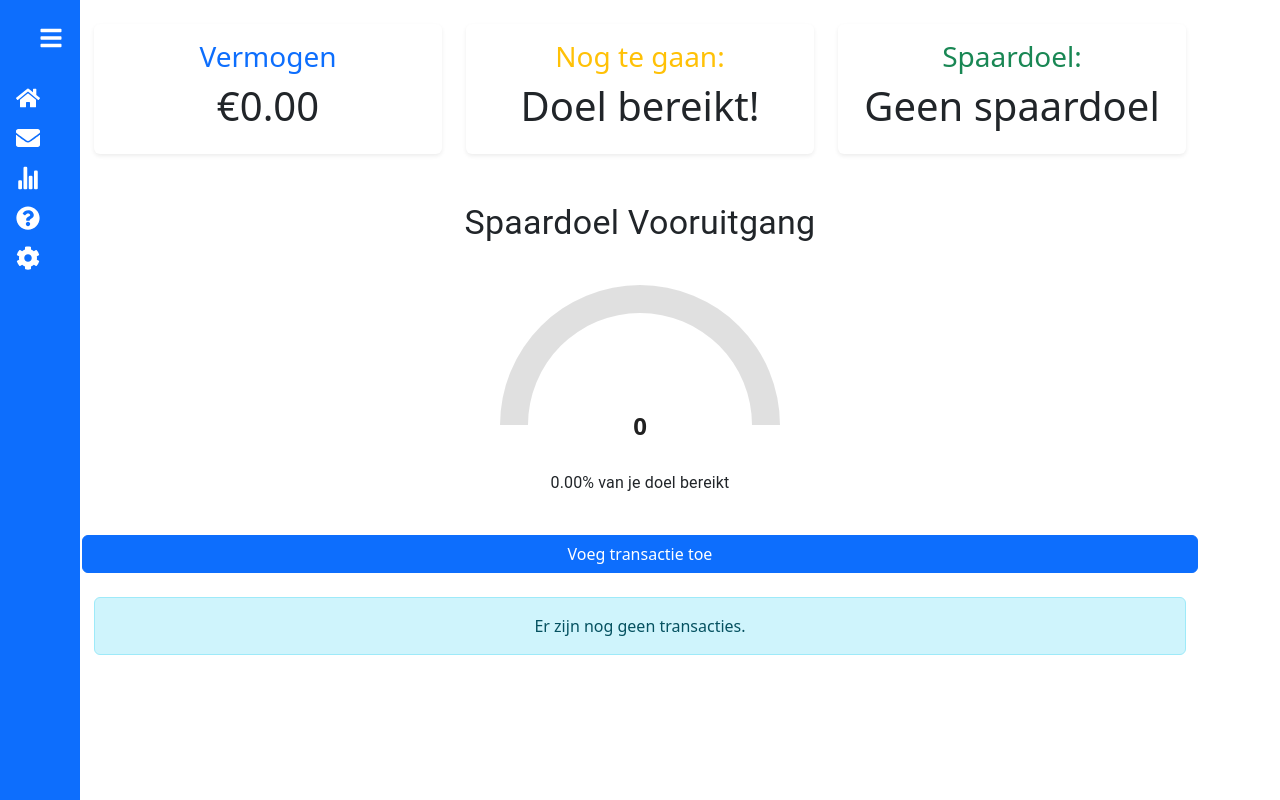
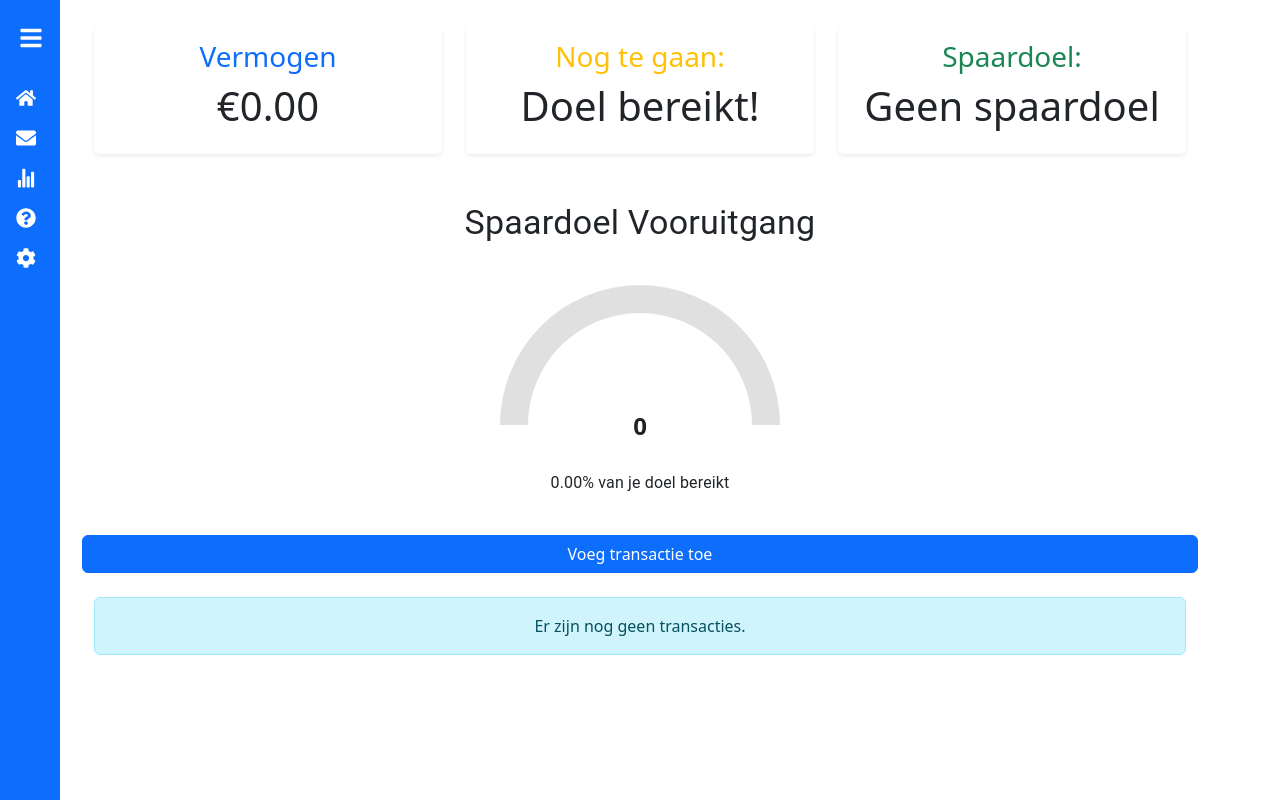
Before and after one commit to OsamaElAnzi/GeldManagmentSysteem_React, a React (Vite) app in the folder GeldApp/: page / in a window 1280 px wide. Built offline with nearby package versions, Linux system fonts and the light colour scheme.

Commit message:
styling van sidebar gefixed

```diff
--- a/GeldApp/src/components/NavSideBar.jsx
+++ b/GeldApp/src/components/NavSideBar.jsx
@@ -15,7 +15,7 @@ const NavSideBar = () => {
     <div
       className={`d-flex flex-column bg-primary text-white p-3 ${isCollapsed ? "collapsed" : ""}`}
       style={{
-        width: isCollapsed ? "80px" : "250px",
+        width: isCollapsed ? "60px" : "220px",
         transition: "width 0.3s ease",
         height: "100vh",
         position: "fixed",
@@ -28,7 +28,7 @@ const NavSideBar = () => {
       <div className="d-flex justify-content-between align-items-center mb-4">
         {!isCollapsed && <h3 className="text-center">Dashboard</h3>}
         <button
-          className="btn btn-link text-white p-0 ms-auto"
+          className="btn btn-link text-white p-0 ms-0 w-100 text-end"
           onClick={toggleSidebar}
           style={{ fontSize: "1.5rem" }}
         >
```
